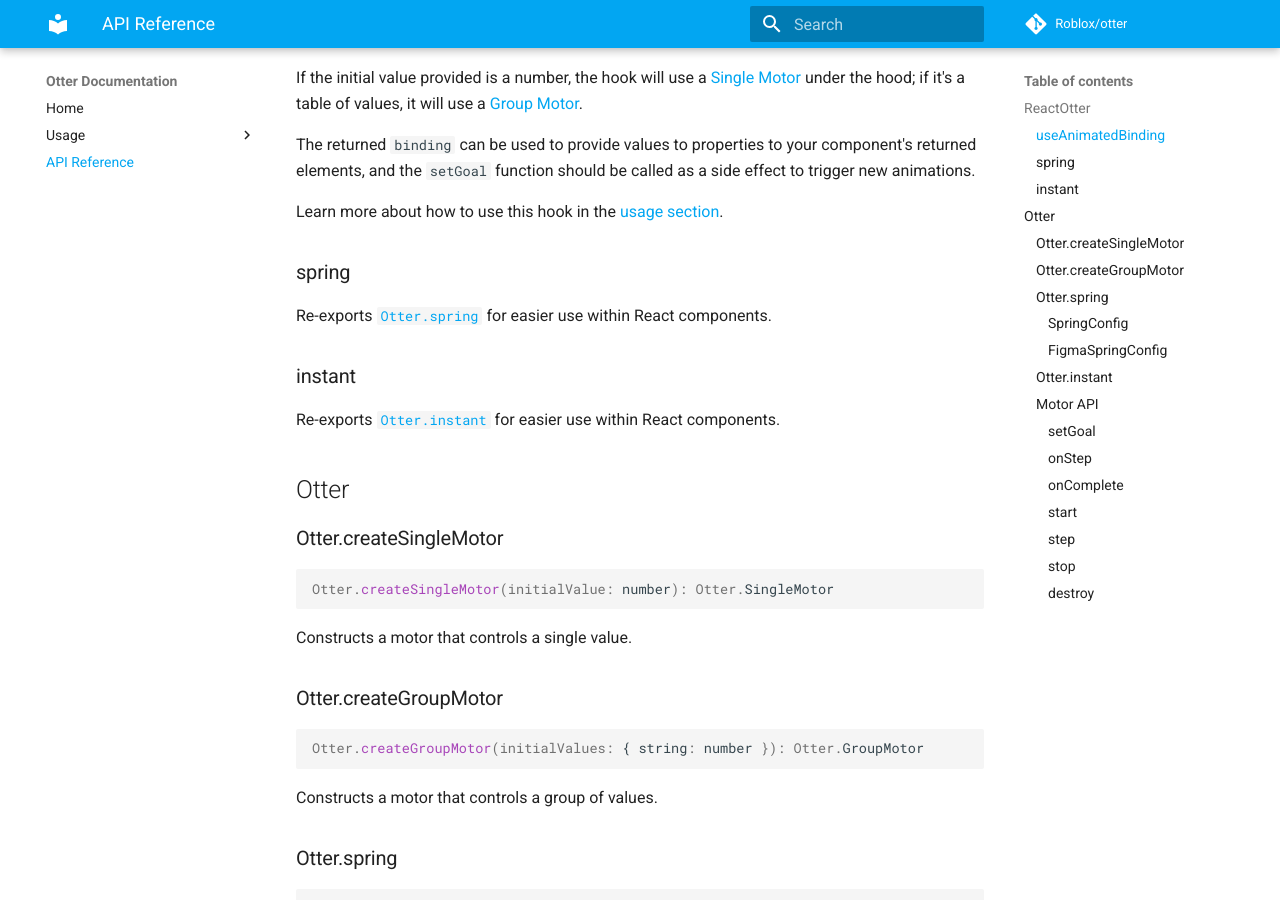
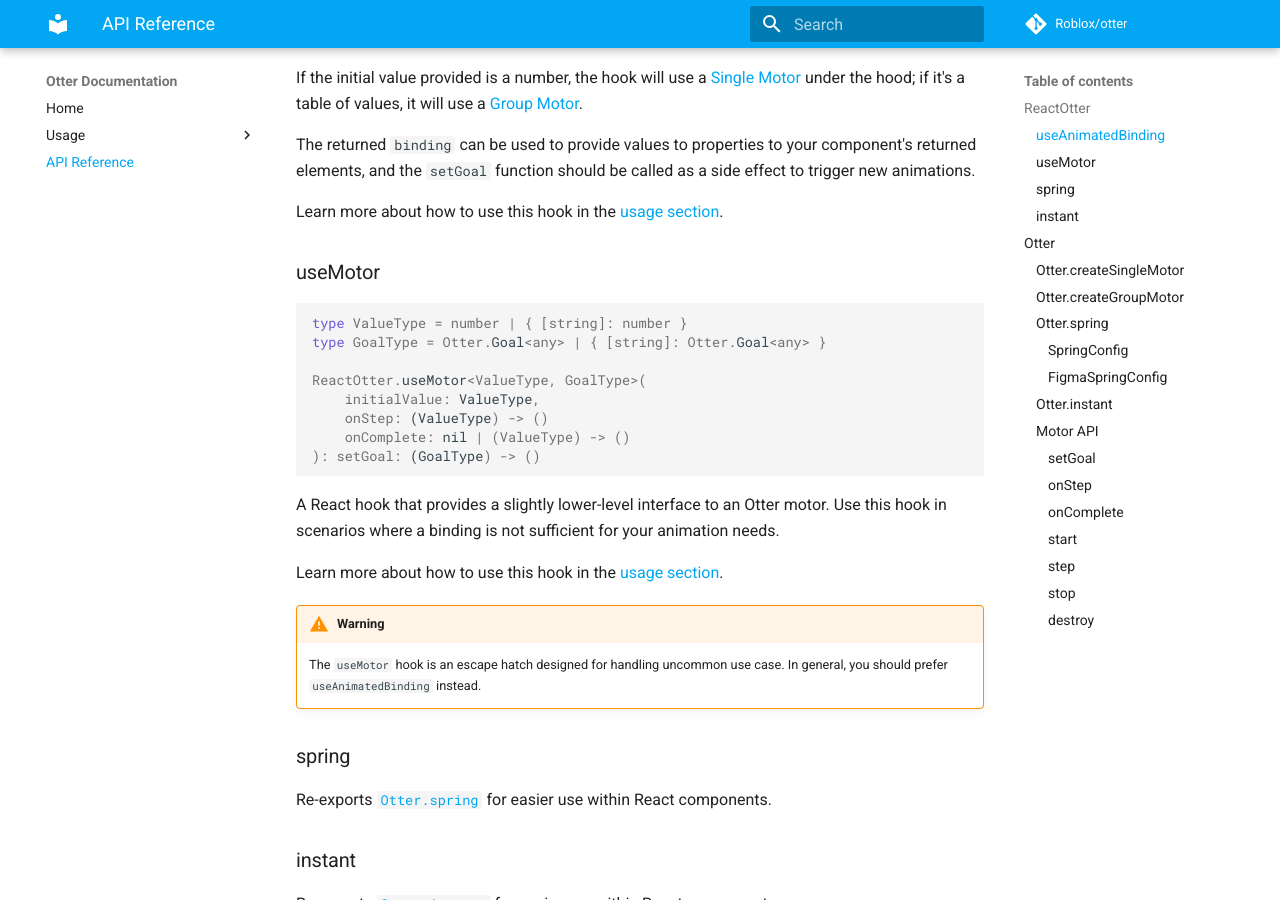
Before and after one commit to Roblox/otter, an MkDocs documentation site: the page built from docs/api-reference.md, in a window 1280 px wide and 900 px high, scrolled down 506 px. Built offline with MkDocs 1.6.1 and Material for MkDocs 9.7.7, drawn with Linux system fonts in a browser that asks for light colours; comment, search, counter and statistics services are not loaded.

Commit message:
Fix docs formatting, add API reference

````diff
--- a/docs/api-reference.md
+++ b/docs/api-reference.md
@@ -20,6 +20,24 @@ If the initial value provided is a number, the hook will use a [Single Motor](#o
 The returned `binding` can be used to provide values to properties to your component's returned elements, and the `setGoal` function should be called as a side effect to trigger new animations.
 
 Learn more about how to use this hook in the [usage section](usage/react.md).
+
+### useMotor
+```lua
+type ValueType = number | { [string]: number }
+type GoalType = Otter.Goal<any> | { [string]: Otter.Goal<any> }
+
+ReactOtter.useMotor<ValueType, GoalType>(
+	initialValue: ValueType,
+	onStep: (ValueType) -> ()
+	onComplete: nil | (ValueType) -> ()
+): setGoal: (GoalType) -> ()
+```
+A React hook that provides a slightly lower-level interface to an Otter motor. Use this hook in scenarios where a binding is not sufficient for your animation needs.
+
+Learn more about how to use this hook in the [usage section](usage/react.md#usemotor).
+
+!!! warning
+	The `useMotor` hook is an escape hatch designed for handling uncommon use case. In general, you should prefer `useAnimatedBinding` instead.
 
 ### spring
 Re-exports [`Otter.spring`](#otterspring) for easier use within React components.
````
Also changed, not shown: docs/usage/react.md (+2 -1 lines).
